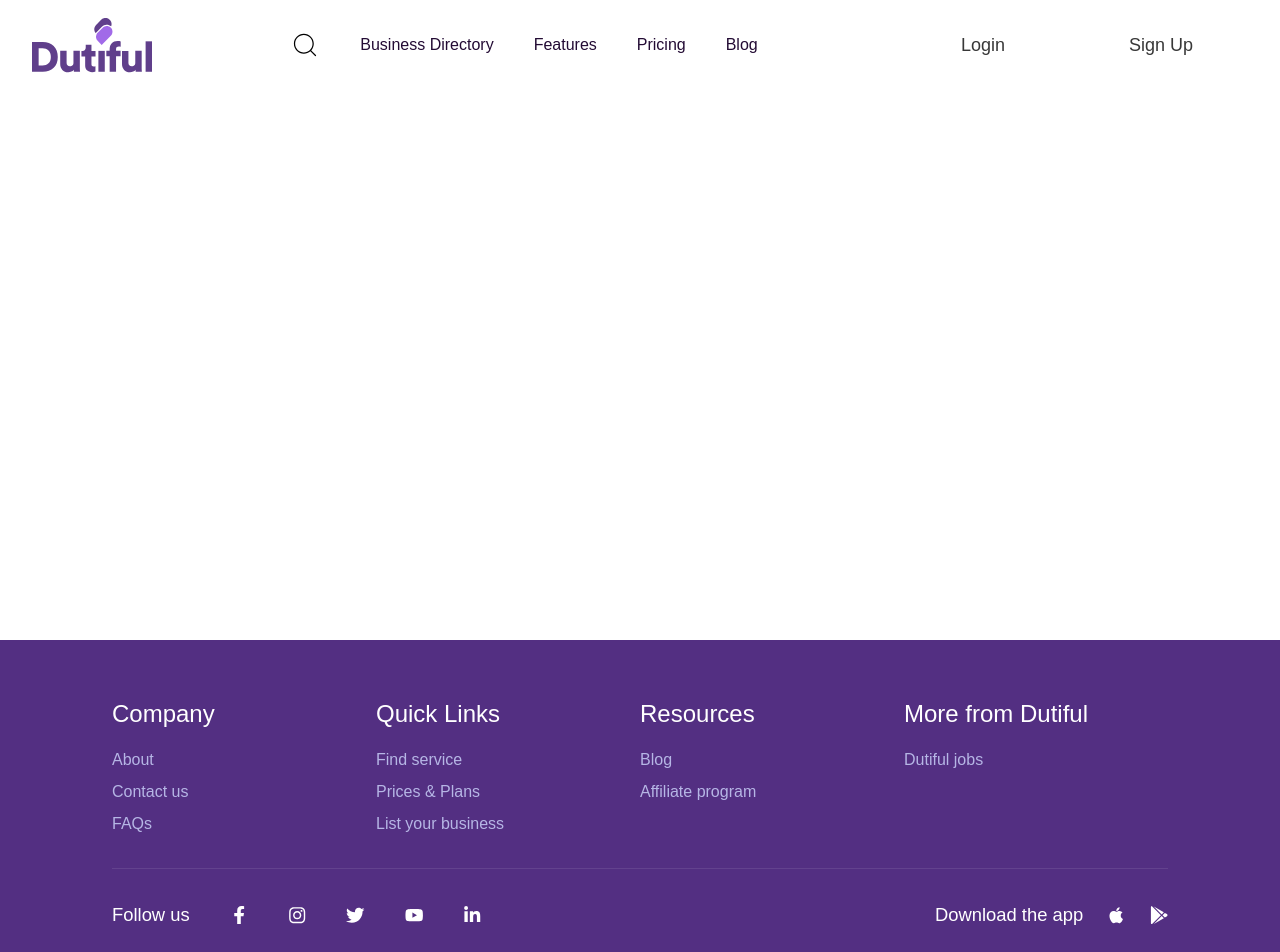
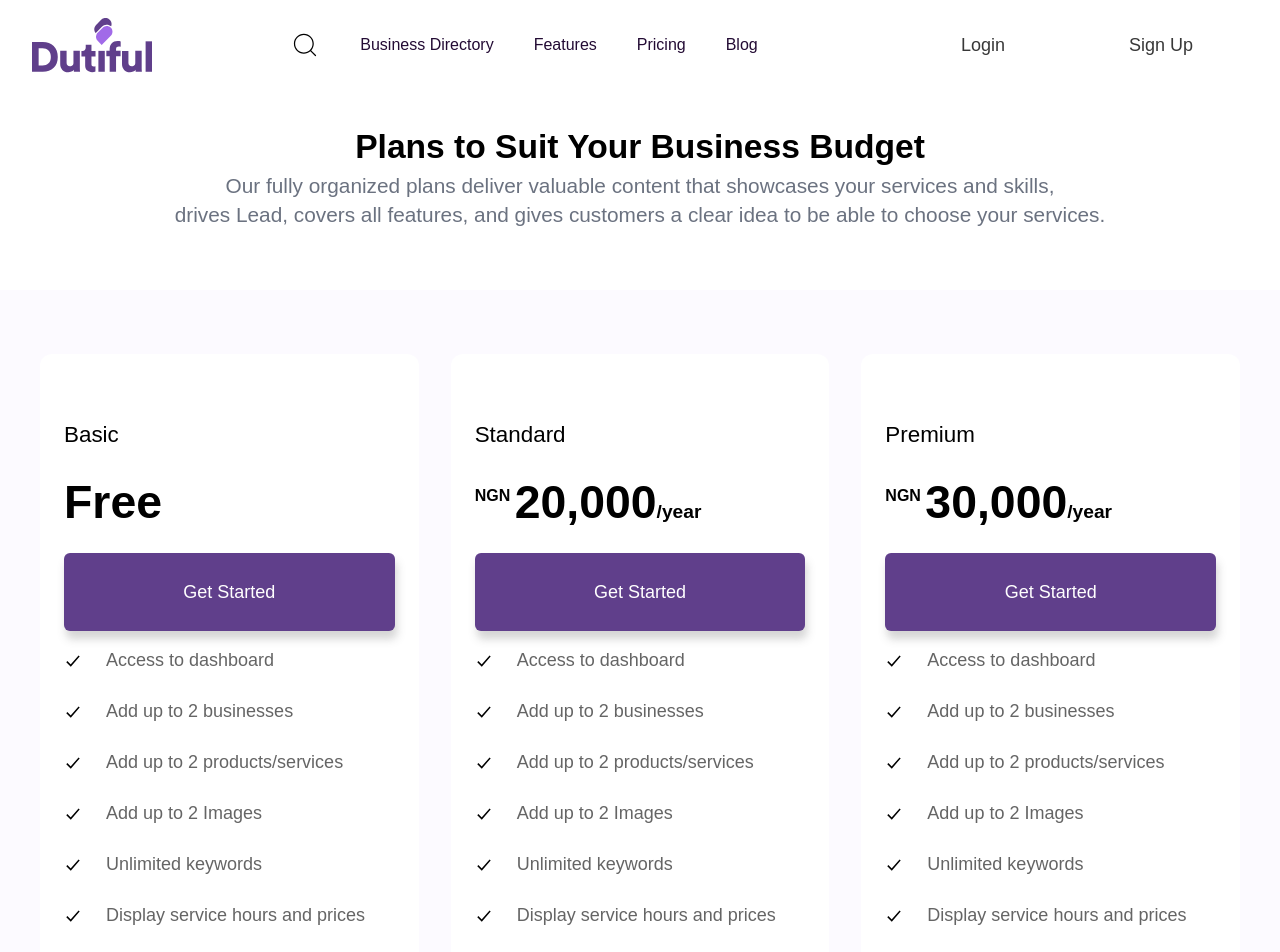
Before and after one commit to asapconet/dutiful-app, a Next.js app: page /pricing in a window 1280 px wide. Shown: the top 952 px of the page. Built offline with nearby package versions, Linux system fonts and the light colour scheme; a web font is replaced by a local one.

Commit message:
feat: [UI] add pricing section

```diff
--- /dev/null
+++ b/src/app/pricing/components/PlanTable.tsx
@@ -0,0 +1,53 @@
+import React from "react";
+import { planData, PlanOptions } from "../data/planOptions";
+import { SecondaryButton } from "@/components/Button";
+import { IoCheckmarkSharp } from "react-icons/io5";
+import { IoMdClose } from "react-icons/io";
+
+export const PlanTable = () => {
+  return (
+    <table className="w-full max-w-[1312px] px-4">
+      <thead className="w-full">
+        <tr className="text-price_text text-left">
+          <th className="text-[1.5rem]">Features & Services</th>
+          {PlanOptions.map((plan) => (
+            <th className=" px-8">
+              {plan.name}
+              <SecondaryButton className="w-[244px] h-[51px] my-[1rem]">
+                Get Started
+              </SecondaryButton>
+            </th>
+          ))}
+        </tr>
+      </thead>
+      <tbody>
+        {Object.entries(planData).map(([feature, values], index) => (
+          <tr
+            key={index}
+            className={`text-black ${
+              index % 2 === 0 ? "bg-white" : "bg-transparent"
+            } h-[58px] rounded-md`}
+          >
+            <td className="w-[32.5%] text-price_text text-[1.25rem]">{feature}</td>
+
+            {values.map((included, index) => (
+              <td key={index} className="w-[22.5%] text-center">
+                {included === true ? (
+                  <span className="flex justify-center items-center">
+                    <IoCheckmarkSharp className="text-primary " size={30} />
+                  </span>
+                ) : included === false ? (
+                  <span className="flex justify-center items-center">
+                    <IoMdClose className="text-disabled_text " size={28} />
+                  </span>
+                ) : (
+                  included.toString()
+                )}
+              </td>
+            ))}
+          </tr>
+        ))}
+      </tbody>
+    </table>
+  );
+};
--- /dev/null
+++ b/src/app/pricing/components/planCard.tsx
@@ -0,0 +1,34 @@
+import React from "react";
+import { SecondaryButton } from "@/components/Button";
+import { IoCheckmarkSharp } from "react-icons/io5";
+import { PlanOption } from "../data/planOptions";
+
+export const PlanCard = ({ name, ...rest }: PlanOption) => {
+  return (
+    <div className="max-w-[414px] w-full rounded-xl pt-16 bg-white px-6 h-auto">
+      <h2 className="text-[1.4rem] font-[500] text-black">{name}</h2>
+      <p className="font-[600] my-[1rem] text-black relative">
+        {rest.duration !== null ? (
+          <>
+            <span className="text-[1rem] top-4 absolute">NGN</span>
+            <span className="text-[2.9rem] ml-10">{rest.price}</span>
+            <span className="text-[1.2rem]">/year</span>
+          </>
+        ) : (
+          <span className="text-[2.9rem] ">{rest.price} </span>
+        )}
+      </p>
+
+      <SecondaryButton className="w-full h-[78px] ">Get Started</SecondaryButton>
+
+      <div className="flex flex-col gap-6 my-[1rem]">
+        {rest.features.map((feature, index) => (
+          <div key={index} className="flex items-center gap-6">
+            <IoCheckmarkSharp className="text-black" />
+            <p className="text-price_text">{feature}</p>
+          </div>
+        ))}
+      </div>
+    </div>
+  );
+};
--- /dev/null
+++ b/src/app/pricing/data/planOptions.ts
@@ -0,0 +1,83 @@
+export interface PlanOption {
+  name: string;
+  price: string;
+  duration: string | null;
+  features: string[];
+}
+
+const basicFeatures: string[] = [
+  "Access to dashboard",
+  "Add up to 2 businesses",
+  "Add up to 2 products/services",
+  "Add up to 2 Images",
+  "Unlimited keywords",
+  "Display service hours and prices",
+  "Display address, contact and email",
+  "Instant chat",
+  "Reviews and ratings",
+  "Profile visibility",
+  "Instant notifications",
+  "Display website and social network",
+  "Quotes",
+  "Bookmarks",
+];
+
+const standardFeatures: string[] = [
+  ...basicFeatures,
+  "Number of profile views",
+  "Verified badge (purple)",
+  "Accept & Sell appointment",
+  "Latest offers",
+];
+
+const premiumFeatures: string[] = [
+  ...standardFeatures,
+  "24/7 service and support",
+];
+
+export const PlanOptions: PlanOption[] = [
+  {
+    name: "Basic",
+    price: "Free",
+    duration: null,
+    features: basicFeatures,
+  },
+  {
+    name: "Standard",
+    price: "20,000",
+    duration: "year",
+    features: standardFeatures,
+  },
+  {
+    name: "Premium",
+    price: "30,000",
+    duration: "year",
+    features: premiumFeatures,
+  },
+];
+
+interface PlanData {
+  [key: string]: (string | boolean)[];
+}
+
+export const planData: PlanData = {
+  "Access to dashboard": [true, true, true],
+  "No. of business listings": ["2 businesses", "6 businesses", "10 businesses"],
+  "No. of products/services": ["2", "6", "10"],
+  "No. of Images": ["2", "4", "6"],
+  Keywords: [true, true, true],
+  "Display service hours & prices": [true, true, true],
+  "Display address, email & contact": [true, true, true],
+  "Instant chat": [true, true, true],
+  "Reviews and ratings": [true, true, true],
+  "Profile visibility": [true, true, true],
+  "Instant notifications": [true, true, true],
+  "Display website & social network": [true, true, true],
+  Quotes: [true, true, true],
+  Bookmarks: [true, true, true],
+  "Profile views": [false, true, true],
+  "Verified badge": [false, "Purple", "Gold"],
+  "Latest offers": [false, true, true],
+  "Accept & Sell appointment": [false, true, true],
+  "24/7 support": [false, false, true],
+};
--- a/src/app/pricing/page.tsx
+++ b/src/app/pricing/page.tsx
@@ -1,7 +1,42 @@
 import React from "react";
+import { PlanCard } from "./components/planCard";
+import { PlanOptions } from "./data/planOptions";
+import { PlanTable } from "./components/PlanTable";
 
 function Pricing() {
-  return <section className='min-h-[80vh]'>Pricing here</section>;
+  return (
+    <section className="flex flex-col justify-center bg-bg">
+      <div className="flex flex-col justify-center mt-[90px] relative">
+        <div className="h-[200px] bg-white text-center text-black w-full pt-8">
+          <p className="text-[2.1rem] font-bold">
+            Plans to Suit Your Business Budget
+          </p>
+          <p className="text-[1.3rem] text-center text-gray-500 leading-[1.8rem]">
+            Our fully organized plans deliver valuable content that showcases
+            your services and skills, <br />
+            drives Lead, covers all features, and gives customers a clear idea
+            to be able to choose your services.
+          </p>
+        </div>
+        <div className="mx-[2.5rem] flex justify-center mt-[4rem] mb-[1rem] gap-8">
+          {PlanOptions.map((option) => (
+            <PlanCard
+              name={option.name}
+              price={option.price}
+              duration={option.duration}
+              features={option.features}
+            />
+          ))}
+        </div>
+        <h2 className="text-[2rem] text-black lg:mx-[18rem] font-[500] my-[5rem]">
+          Features Overview
+        </h2>
+        <div className="flex justify-center mb-32">
+          <PlanTable />
+        </div>
+      </div>
+    </section>
+  );
 }
 
 export default Pricing;
--- a/src/app/styles/globals.css
+++ b/src/app/styles/globals.css
@@ -25,6 +25,8 @@ ul {
   scroll-behavior: smooth;
 }
 
+
+
 body {
   font-size: 18px;
   color: rgb(var(--foreground-rgb));
--- a/src/components/Button.tsx
+++ b/src/components/Button.tsx
@@ -21,7 +21,7 @@ export const SecondaryButton = ({ children, ...rest }: ButtonProp) => {
       disabled={rest.isLoading}
       type={rest.type || "button"}
       onClick={rest.onClick}
-      className={`flex items-center justify-center min-h-[78px] min-w-[174px]
+      className={`flex items-center justify-center min-w-[174px]
       hover:border-[2px] hover:text-border_purple text-white bg-border_purple
       hover:bg-white border-border_purple rounded-md duration-200  shadow-btn_shadow
       focus:border-[2px] focus:outline-none focus:text-border_purple  py-[17px]
--- a/src/layouts/index.tsx
+++ b/src/layouts/index.tsx
@@ -10,7 +10,7 @@ import { QueryClient, QueryClientProvider } from "@tanstack/react-query";
 import React from "react";
 import { ToastContext } from "@/context/ToastContext";
 
-const inter = Inter({ subsets: ["latin"] });
+// const inter = Inter({ subsets: ["latin"] })
 
 export const metadata: Metadata = {
   title: "Dutiful App",
--- a/tailwind.config.ts
+++ b/tailwind.config.ts
@@ -25,12 +25,14 @@ const config: Config = {
         primary_text: "#230B34",
         secondary_text: "#B6B6E5",
         disabled_text: "#B1BDCA",
+        price_text:'#656565',
         light_gray: "#686868",
         dark_gray: "#383838",
         border_gray: "#EEEEFF",
         border_purple: "#603F8B",
         input_bg: "#E7EAF1",
         input_border: "#E7EAF1",
+        bg:'#FCFAFF',
       },
       screens: {
         "3xl": "2100px",
```
